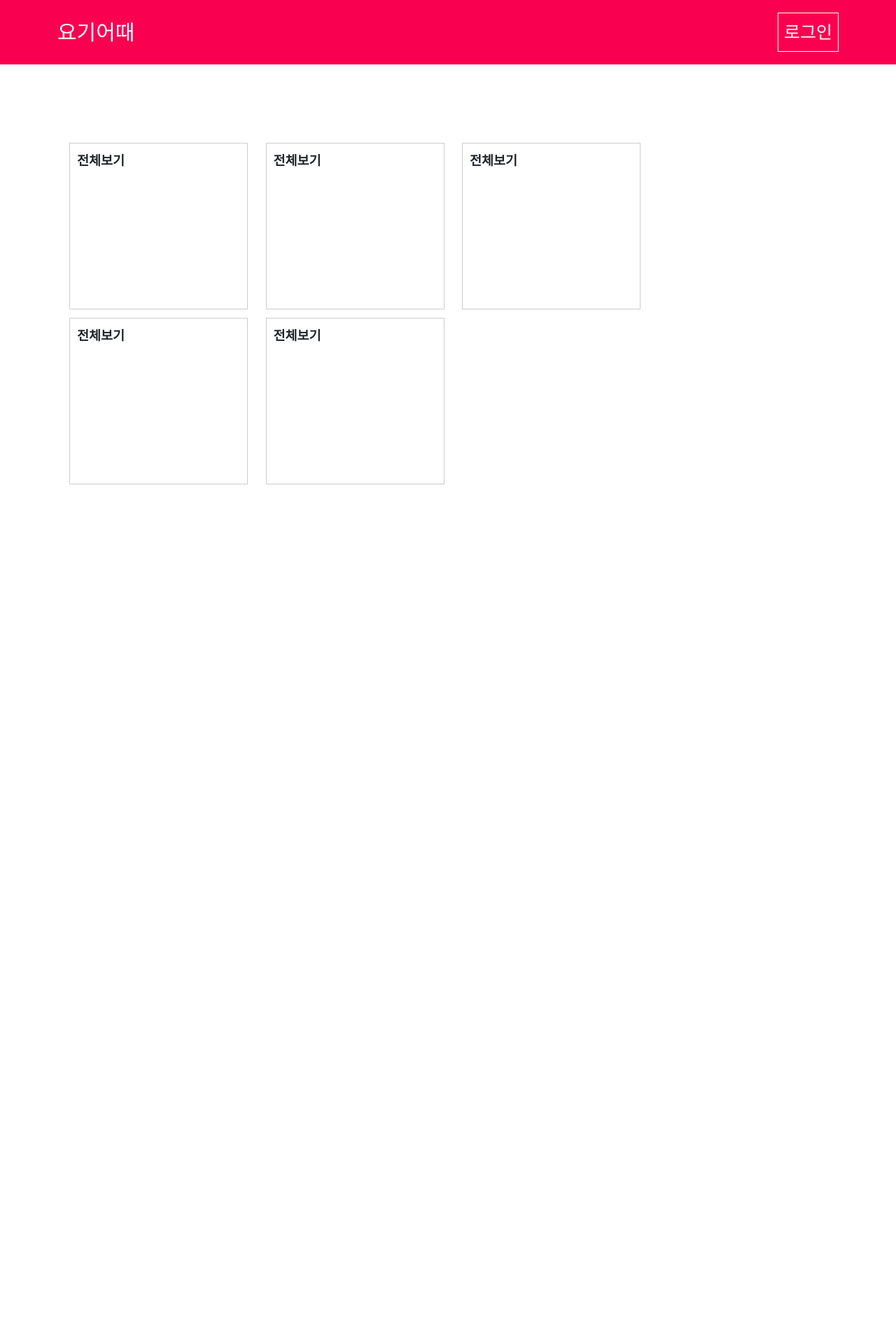
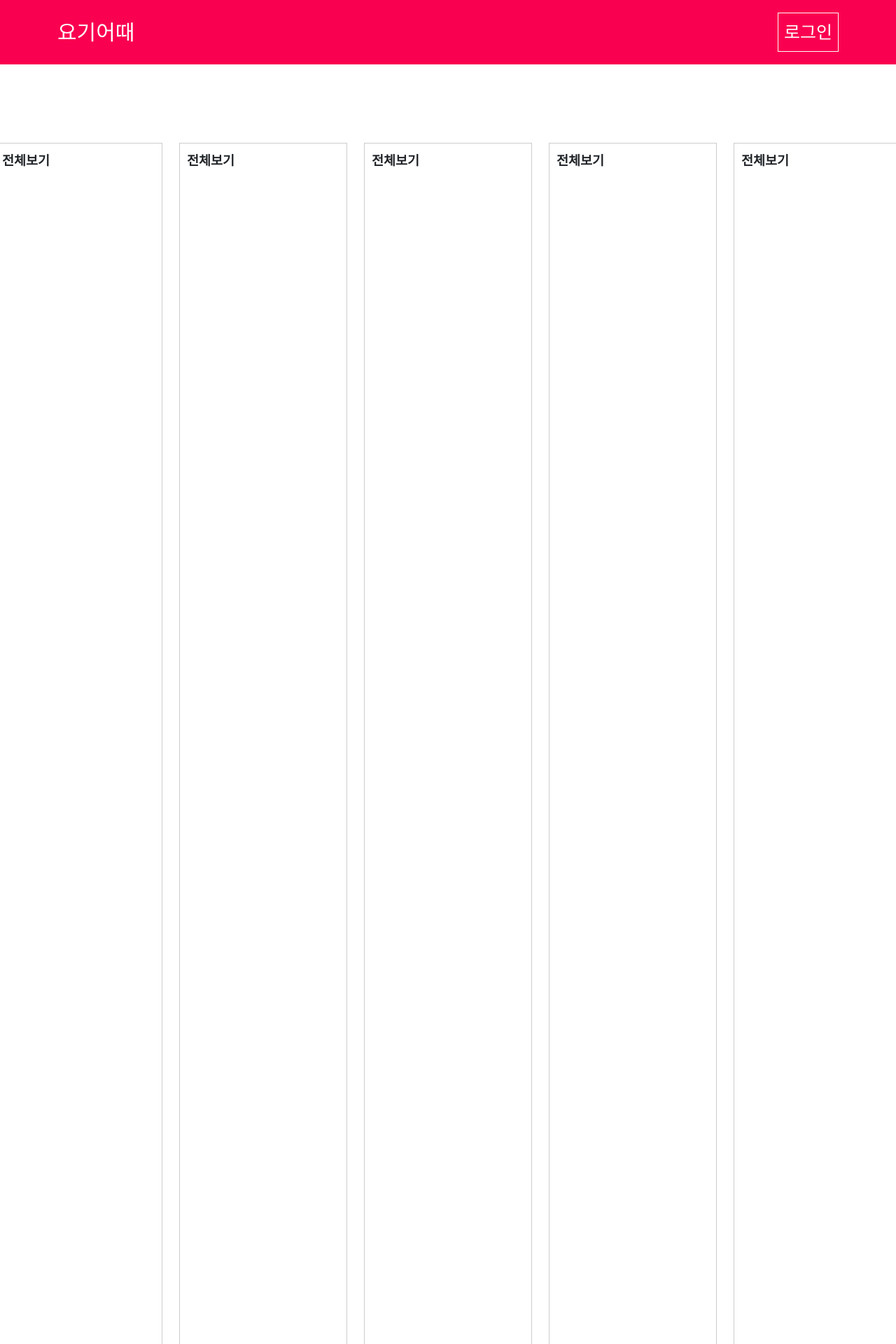
Before and after one commit to Reinforcement-succeeded/yogi_otte, a Django app: template templates/main/main.html in a window 1280 px wide. Shown: the top 1920 px of the page at 70% size. Before the commit the page ends 692 px from the top, so only its background shows below. Run offline with Django 3.2, Linux system fonts and the light colour scheme; the template is opened without the code that fills it, so the values that code supplies are empty.

Commit message:
MOD main.css
필요없는거 버리고 container 위치를 중아으로 바꿈

```diff
--- a/static/css/main.css
+++ b/static/css/main.css
@@ -1,20 +1,18 @@
-.wrap {
+.category {
+    width: 100%;
+    height:300vh;
     margin-top: 100px;
-}
-
-.category {
-    width: 850px;
-    height: 500px;
-    margin-top: 100px;
+    display: flex;
+    justify-content: center;
 }
 
 
 .category-container {
-    width: 100%;
+    width: 800px;
     height: 100%;
     display: grid;
     justify-content: center;
-    grid-template-columns: 30% 30% 30%;
+    grid-template-columns: 30% 30% 30% 30% 30%;
 	grid-template-rows: repeat(auto-fill, 1fr);
     gap: 0% 3%;
 }
```
